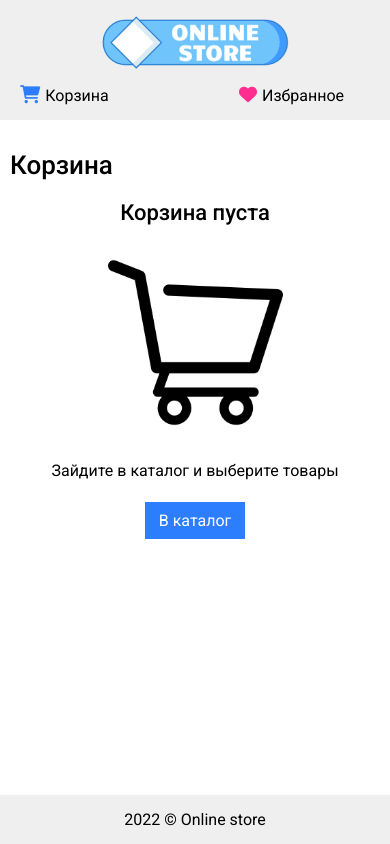
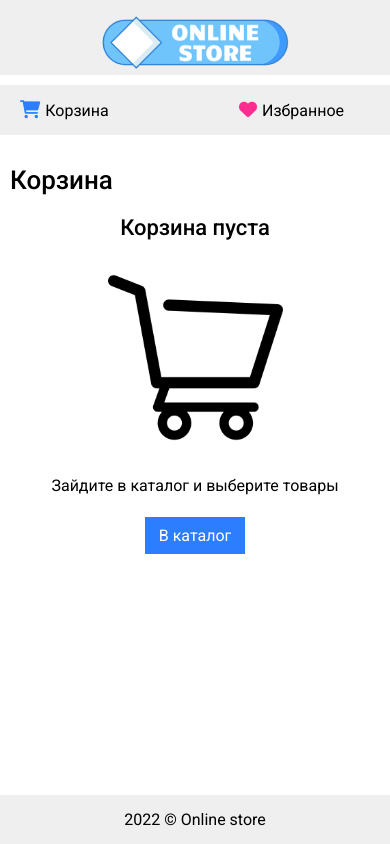
Before and after one commit to EugeneSince1993/online-store, a React (Create React App) app: page /cart in a window 390 px wide. Built offline with nearby package versions, Linux system fonts and the light colour scheme.

Commit message:
desktop ui: header fixed, mobile ui: nav sticky

```diff
--- a/src/components/Header/Header.module.scss
+++ b/src/components/Header/Header.module.scss
@@ -7,6 +7,7 @@
   height: 61px;
   padding-left: 100px;
   padding-right: 100px;
+  z-index: 4;
 
   .logo {
     width: 160px;
@@ -16,6 +17,7 @@
 
       img {
         width: 100%;
+      }
     }
   }
 }
@@ -118,13 +120,12 @@
     }
   }
 }
-}
 
 @media screen and (max-width: 450px) {
   .header {
     display: block;
     height: auto;
-    padding: 15px 20px;
+    padding: 15px 20px 0;
 
     .logo {
       width: 190px;
@@ -132,8 +133,14 @@
       margin-right: auto;
       margin-bottom: 10px;
     }
+  }
 
   .nav {
+    background-color: #efefef;
+    padding: 15px 20px;
+    position: sticky;
+    top: 0;
+    z-index: 4;
 
     nav ul {
       justify-content: space-between;
@@ -186,4 +193,12 @@
     }
   }
 }
+
+@media screen and (min-width: 768px) {
+  .header {
+    position: fixed;
+    width: 100%;
+    top: 0;
+    left: 0;
   }
+}
--- a/src/components/Header/Search/Search.module.scss
+++ b/src/components/Header/Search/Search.module.scss
@@ -32,7 +32,6 @@
 
 @media screen and (max-width: 450px) {
   .search {
-    margin-bottom: 15px;
 
     .searchContainer {
 
--- a/src/components/Header/index.tsx
+++ b/src/components/Header/index.tsx
@@ -1,4 +1,5 @@
 import { FC, useEffect, useRef } from 'react';
+import MediaQuery from 'react-responsive';
 import { useSelector } from 'react-redux';
 import classNames from 'classnames';
 import { NavLink, useLocation } from 'react-router-dom';
@@ -32,17 +33,19 @@ export const Header: FC = () => {
   }, [favoriteItems]);
 
   return (
+    <>
       <header className={classNames(styles.header, 'bgLightGray')}>
         <div className={styles.logo}>
           <NavLink to="/">
             <img src={onlineStoreLogo} alt="online store" />
           </NavLink>
         </div>
-      {(location.pathname !== '/cart' && location.pathname !== '/favorites') && (
+        {location.pathname === '/' && (
           <div className={styles.search}>
             <Search />
           </div>
         )}
+        <MediaQuery minWidth={768}>
           <div className={styles.nav}>
             <nav>
               <ul>
@@ -86,6 +89,53 @@ export const Header: FC = () => {
               </ul>
             </nav>
           </div>
+        </MediaQuery>
       </header>
+      <MediaQuery maxWidth={450}>
+        <div className={styles.nav}>
+          <nav>
+            <ul>
+              <li>
+                <NavLink to="/cart">
+                  <div className={classNames(styles.linkInner, styles.cartLink)}>
+                    <div className={styles.linkGroup}>
+                      <div className={styles.linkInnerText}>
+                        <i className="fa-solid fa-cart-shopping"></i>
+                        <div>Корзина</div>
+                      </div>
+                      {cartTotal > 0 && (
+                        <div className={styles.totalCount}>
+                          <div>{cartTotal}</div>
+                        </div>
+                      )}
+                    </div>
+                  </div>
+                </NavLink>
+              </li>
+              <li>
+                <NavLink to="/favorites">
+                  <div className={classNames(styles.linkInner, styles.favoritesLink)}>
+                    <div className={styles.linkGroup}>
+                      <div className={styles.linkInnerText}>
+                        <i className="fa-solid fa-heart"></i>
+                        <div>Избранное</div>
+                      </div>
+                      {favoritesTotal > 0 && (
+                        <div className={styles.totalCount}>
+                          <div>{favoritesTotal}</div>
+                        </div>
+                      )}
+                    </div>
+                  </div>
+                </NavLink>
+              </li>
+              <li style={{display: "none"}}>
+                <a href="#">Войти</a>
+              </li>
+            </ul>
+          </nav>
+        </div>
+      </MediaQuery>
+    </>
   );
 };
--- a/src/pages/Product/index.tsx
+++ b/src/pages/Product/index.tsx
@@ -11,7 +11,6 @@ import { Tab, Tabs, TabList, TabPanel } from 'react-tabs';
 import 'react-tabs/style/react-tabs.css';
 import parse from 'html-react-parser';
 import styles from './Product.module.scss';
-import { IProduct } from '../../types/IProduct';
 import { CartItem } from '../../redux/cart/types';
 import { useAppDispatch } from '../../redux/hooks';
 import { addItem } from '../../redux/cart/cartSlice';
@@ -21,39 +20,7 @@ import { addFavoriteItem } from '../../redux/favorites/favoriteSlice';
 export const Product: FC = () => {
   const dispatch = useAppDispatch();
 
-  const initialProduct: IProduct = {
-    id: "0",
-    imageUrl: "https://c.dns-shop.ru/thumb/st1/fit/500/500/c37c5e3b5f8dbf96784d596c30b6cb1a/d97646879f66b4c8f4690107b503240f40a6b731ed6575fa7fbe4f0a7d0d63fc.jpg.webp",
-    images: [
-      "https://c.dns-shop.ru/thumb/st1/fit/500/500/c37c5e3b5f8dbf96784d596c30b6cb1a/d97646879f66b4c8f4690107b503240f40a6b731ed6575fa7fbe4f0a7d0d63fc.jpg.webp",
-      "https://c.dns-shop.ru/thumb/st1/fit/500/500/17e47304999c2353cae08c032b3be8f9/1cae89b6daff59973c2b5d665e3af67dfcbedf285821146b8d56d0d772a1f945.jpg.webp",
-      "https://c.dns-shop.ru/thumb/st1/fit/500/500/8ad5c8a0d50f44f746a955c489392be2/3ea2e901a2228ea8bd477b98c8449add00f11aa4ad4646f98270ac094a50cab7.jpg.webp"
-    ],
-    brand: "Apple",
-    name: "Apple iPhone 12 Mini 64 Гб, красный",
-    price: 60000,
-    rating: 4.8,
-    testimonials: 6,
-    memory: 64,
-    ram: 6,
-    cpuCores: 6,
-    screenSize: 5.5,
-    batteryCapacity: 3000,
-    color: "red",
-    productCode: 24663,
-    specifications: [
-      {"Диагональ экрана, дюйм": "5,5"},
-      {"Объем встроенной памяти": "64 Гб"},
-      {"Объем оперативной памяти": "4 Гб"},
-      {"Количество ядер": "6"},
-      {"Ёмкость аккумулятора, мАч": "3000"},
-      {"Цвет": "красный"}
-    ],
-    description: "product description",
-    shortDesc: "6x(2.99 ГГц), 4 Гб, 1 SIM, OLED, 2340x1080, камера 12+12 Мп, NFC, 5G, GPS, 2227 мА*ч",
-  };
-
-  const [productObj, setProductObj] = useState<IProduct>(initialProduct);
+  const [productObj, setProductObj] = useState<{[key: string]: any}>({});
   const [photoIndex, setPhotoIndex] = useState(0);
   const [isOpen, setIsOpen] = useState(false);
   const { id } = useParams();
@@ -69,9 +36,15 @@ export const Product: FC = () => {
       });
   }, []);
 
-  const galleryImages = productObj.images;
+  const objIsNotEmpty = (obj: any) => {
+    return Object.keys(obj).length !== 0;
+  };
 
-  const divsWithGalImgs = galleryImages.map((el, i) => {
+  const productObjIsNotEmpty = objIsNotEmpty(productObj);
+
+  const galleryImages = productObjIsNotEmpty && productObj.images;
+
+  const divsWithGalImgs = galleryImages && galleryImages.map((el: any, i: number) => {
     return (
       <div onClick={() => setIsOpen(true)} key={i}>
         <img src={galleryImages[i]} />
@@ -79,9 +52,9 @@ export const Product: FC = () => {
     );
   });
 
-  const specs = productObj.specifications;
+  const specs = productObjIsNotEmpty && productObj.specifications;
 
-  const specList = specs.map((el, i) => {
+  const specList = specs && specs.map((el: any, i: number) => {
     let specKeys = Object.keys(el);
 
     return (
@@ -211,7 +184,7 @@ export const Product: FC = () => {
           </TabPanel>
           <TabPanel>
             <div className={styles.productDescription}>
-              {parse(productObj.description)}
+              {productObjIsNotEmpty && parse(productObj.description)}
             </div>
           </TabPanel>
         </Tabs>
--- a/src/scss/_custom.scss
+++ b/src/scss/_custom.scss
@@ -295,3 +295,9 @@ body {
     }
   }
 }
+
+@media screen and (min-width: 768px) {
+  .app-content {
+    padding-top: 91px;
+  }
+}
```
Lines whose indentation alone changed are shown as unchanged.
